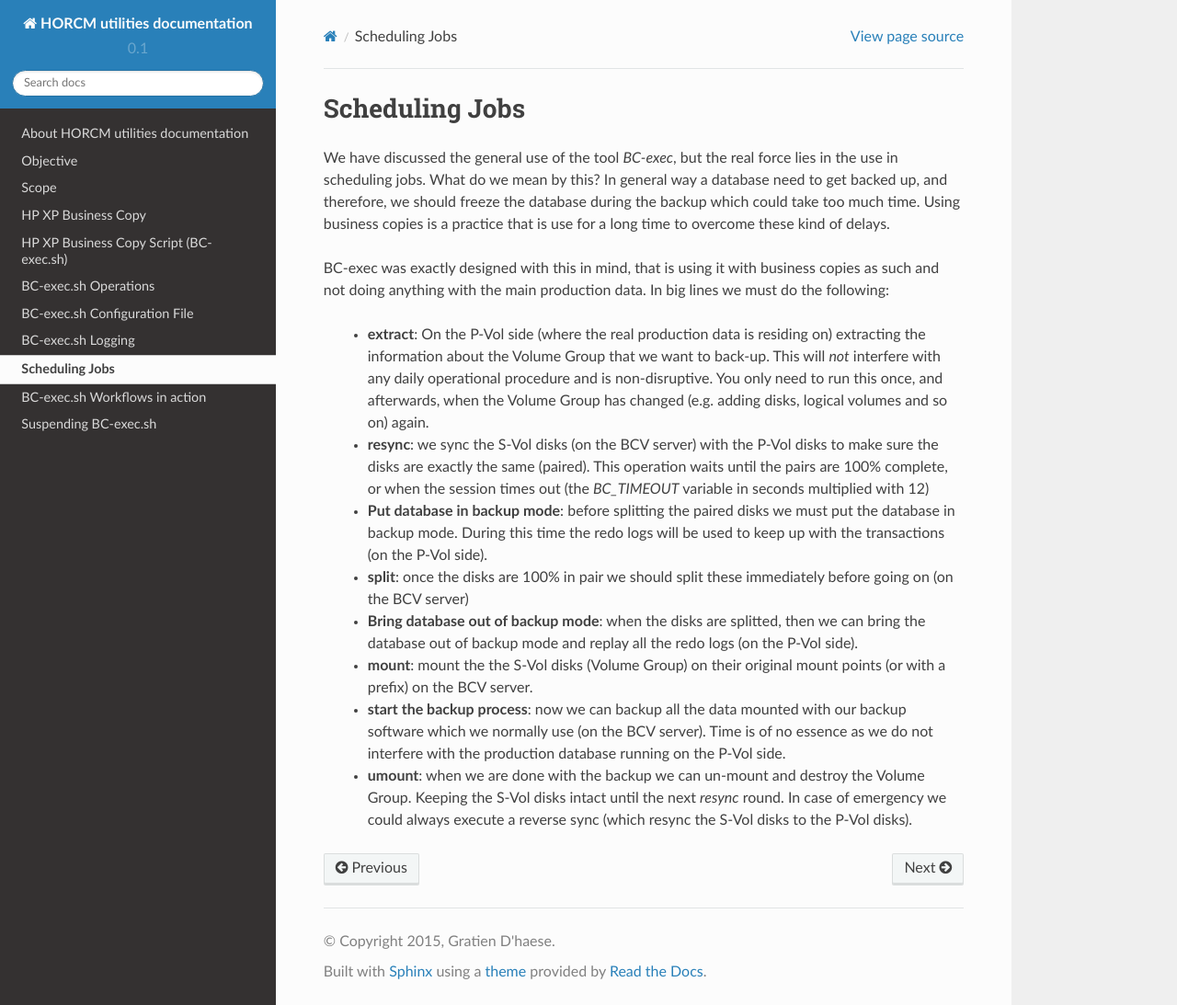
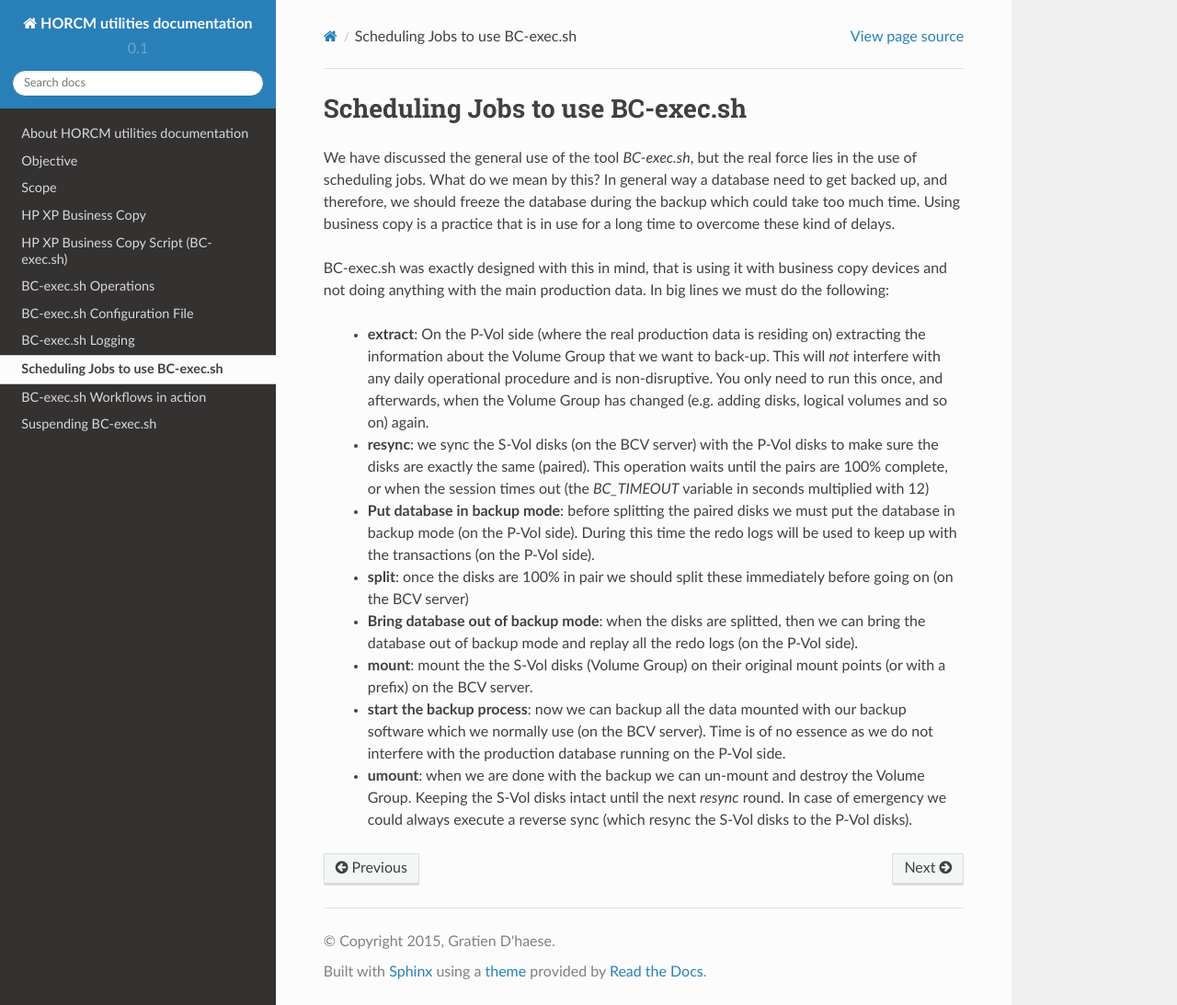
Before and after one commit to gdha/horcm-utils-docs, a Sphinx documentation site: the page built from source/scheduling_jobs.rst, in a window 1280 px wide and 1093 px high. Shown: the whole window at 92% size. Built offline with Sphinx 7.4.7 and the Read the Docs theme 2.0.0, drawn with Linux system fonts in a browser that asks for light colours.

Commit message:
fixing some typos

```diff
--- a/source/scheduling_jobs.rst
+++ b/source/scheduling_jobs.rst
@@ -1,15 +1,15 @@
-Scheduling Jobs
-===============
+Scheduling Jobs to use BC-exec.sh
+=================================
 
-We have discussed the general use of the tool *BC-exec*, but the real force lies in the use in scheduling jobs. What do we mean by this? In general way a database need to get backed up, and therefore, we should freeze the database during the backup which could take too much time. Using business copies is a practice that is use for a long time to overcome these kind of delays.
+We have discussed the general use of the tool *BC-exec.sh*, but the real force lies in the use of scheduling jobs. What do we mean by this? In general way a database need to get backed up, and therefore, we should freeze the database during the backup which could take too much time. Using business copy is a practice that is in use for a long time to overcome these kind of delays.
 
-BC-exec was exactly designed with this in mind, that is using it with business copies as such and not doing anything with the main production data. In big lines we must do the following:
+BC-exec.sh was exactly designed with this in mind, that is using it with business copy devices and not doing anything with the main production data. In big lines we must do the following:
 
  * **extract**: On the P-Vol side (where the real production data is residing on) extracting the information about the Volume Group that we want to back-up. This will *not* interfere with any daily operational procedure and is non-disruptive. You only need to run this once, and afterwards, when the Volume Group has changed (e.g. adding disks, logical volumes and so on) again.
 
  * **resync**: we sync the S-Vol disks (on the BCV server) with the P-Vol disks to make sure the disks are exactly the same (paired). This operation waits until the pairs are 100% complete, or when the session times out (the *BC_TIMEOUT* variable in seconds multiplied with 12)
 
- * **Put database in backup mode**:  before splitting the paired disks we must put the database in backup mode. During this time the redo logs will be used to keep up with the transactions (on the P-Vol side).
+ * **Put database in backup mode**:  before splitting the paired disks we must put the database in backup mode (on the P-Vol side). During this time the redo logs will be used to keep up with the transactions (on the P-Vol side).
 
  * **split**: once the disks are 100% in pair we should split these immediately before going on (on the BCV server)
 
```
